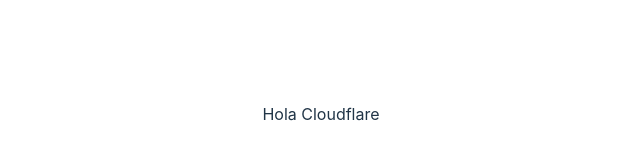
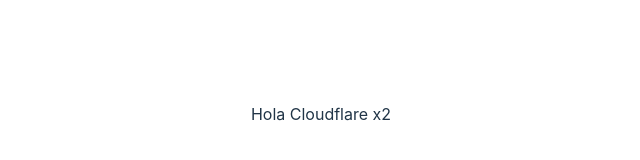
Before and after one commit to Omar-Lamprea/Vite-HiveFinancialAssets, a React (Vite) app: page / in a window 1280 px wide. Shown: the part 286-446 px from the top of the page, without its empty margins (319-959 px from the left). Built offline with nearby package versions, Linux system fonts and the light colour scheme.

Commit message:
cloudflare test

```diff
--- a/src/App.jsx
+++ b/src/App.jsx
@@ -5,7 +5,7 @@ function App() {
 
   return (
     <>
-      Hola Cloudflare
+      Hola Cloudflare x2
     </>
   )
 }
```
